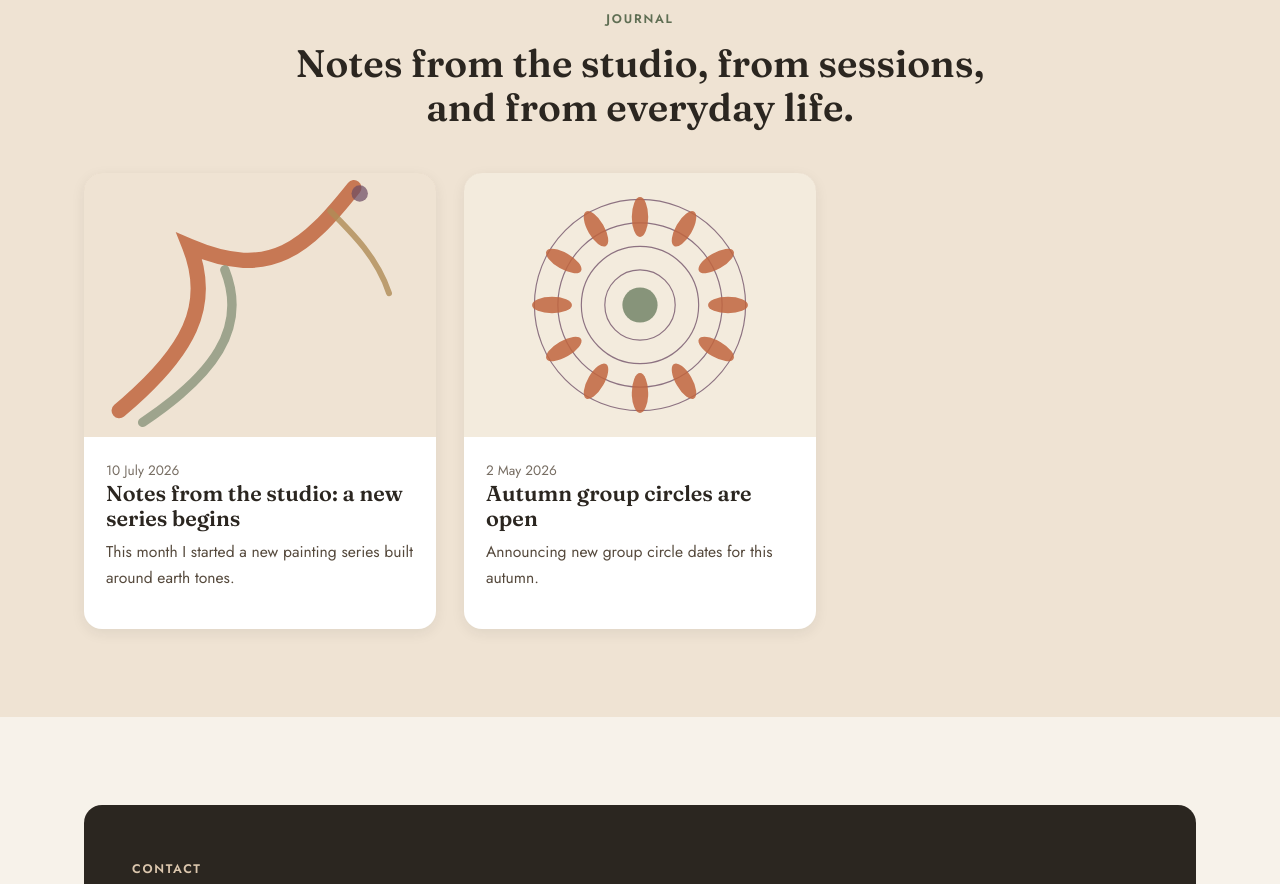
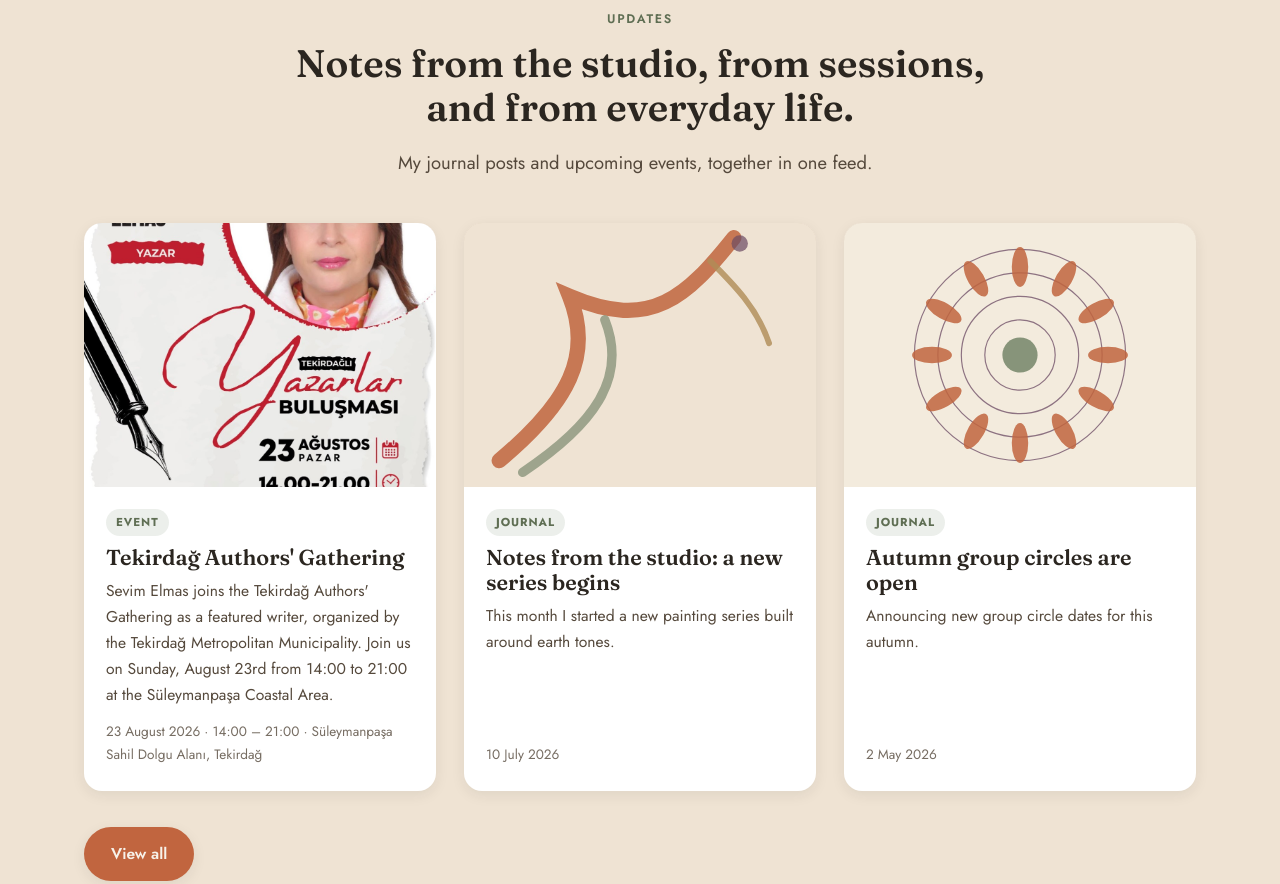
Before and after one commit to daysleeper1983/Sevim-WEBSITE, an Eleventy site: page src/en/index.njk in a window 1280 px wide. Shown: the part 2906-3790 px from the top of the page. Built offline with nearby package versions, Linux system fonts and the light colour scheme; Eleventy itself is replaced by a stand-in of ours; files that its build step writes are made by us from their sources.

Commit message:
Homepage: merge journal and events into one newsfeed (EN)

```diff
--- a/src/en/index.njk
+++ b/src/en/index.njk
@@ -70,23 +70,39 @@ title: Home
 <section class="section section-alt">
   <div class="container">
     <div class="section-head center">
-      <p class="eyebrow">{{ i18n.en.nav_journal }}</p>
+      <p class="eyebrow">{{ i18n.en.home_updates_heading }}</p>
       <h2>{{ site.en.journal_intro }}</h2>
+      <p class="lede">{{ i18n.en.home_updates_intro }}</p>
     </div>
     <div class="grid grid-3">
-      {% for post in collections.journal | sortByDateDesc | limit(3) %}
-      <a class="card" href="{{ slugs.journal.en }}{{ post.fileSlug }}/" style="color:inherit;">
-        <div class="card-media"><img src="{{ post.data.cover_image }}" alt=""></div>
-        <div class="card-body">
-          <span class="card-meta">{{ post.data.date | localeDate("en") }}</span>
-          <h3>{{ post.data.en.title }}</h3>
-          <p>{{ post.data.en.excerpt }}</p>
-        </div>
-      </a>
+      {% set feed = collections.journal | mergeFeed(collections.events) | limit(6) %}
+      {% for item in feed %}
+        {% if item.feedType == "event" %}
+        <a class="card" href="{{ slugs.events.en }}{{ item.fileSlug }}/" style="color:inherit;">
+          <div class="card-media"><img src="{{ item.data.image }}" alt=""></div>
+          <div class="card-body">
+            <span class="card-tag card-tag-event">{{ i18n.en.event_badge }}</span>
+            <h3>{{ item.data.en.title }}</h3>
+            <p>{{ item.data.en.description }}</p>
+            <span class="card-meta">{{ item.data.event_date | localeDate("en") }}{% if item.data.event_time %} · {{ item.data.event_time }}{% endif %}{% if item.data.location %} · {{ item.data.location }}{% endif %}</span>
+          </div>
+        </a>
+        {% else %}
+        <a class="card" href="{{ slugs.journal.en }}{{ item.fileSlug }}/" style="color:inherit;">
+          <div class="card-media"><img src="{{ item.data.cover_image }}" alt=""></div>
+          <div class="card-body">
+            <span class="card-tag">{{ i18n.en.journal_badge }}</span>
+            <h3>{{ item.data.en.title }}</h3>
+            <p>{{ item.data.en.excerpt }}</p>
+            <span class="card-meta">{{ item.data.date | localeDate("en") }}</span>
+          </div>
+        </a>
+        {% endif %}
       {% else %}
       <p>{{ i18n.en.no_posts_yet }}</p>
       {% endfor %}
     </div>
+    <p style="margin-top:36px;"><a class="btn btn-primary" href="{{ slugs.journal.en }}">{{ i18n.en.view_all }}</a></p>
   </div>
 </section>
 
```
